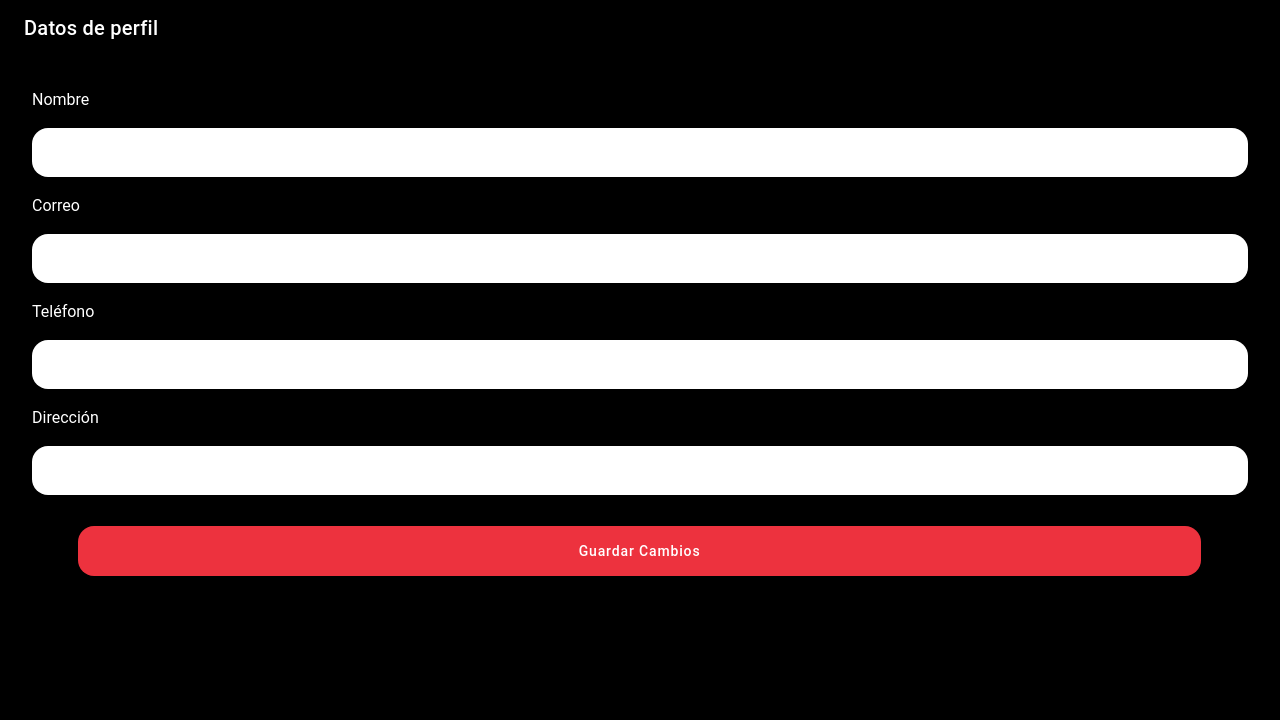
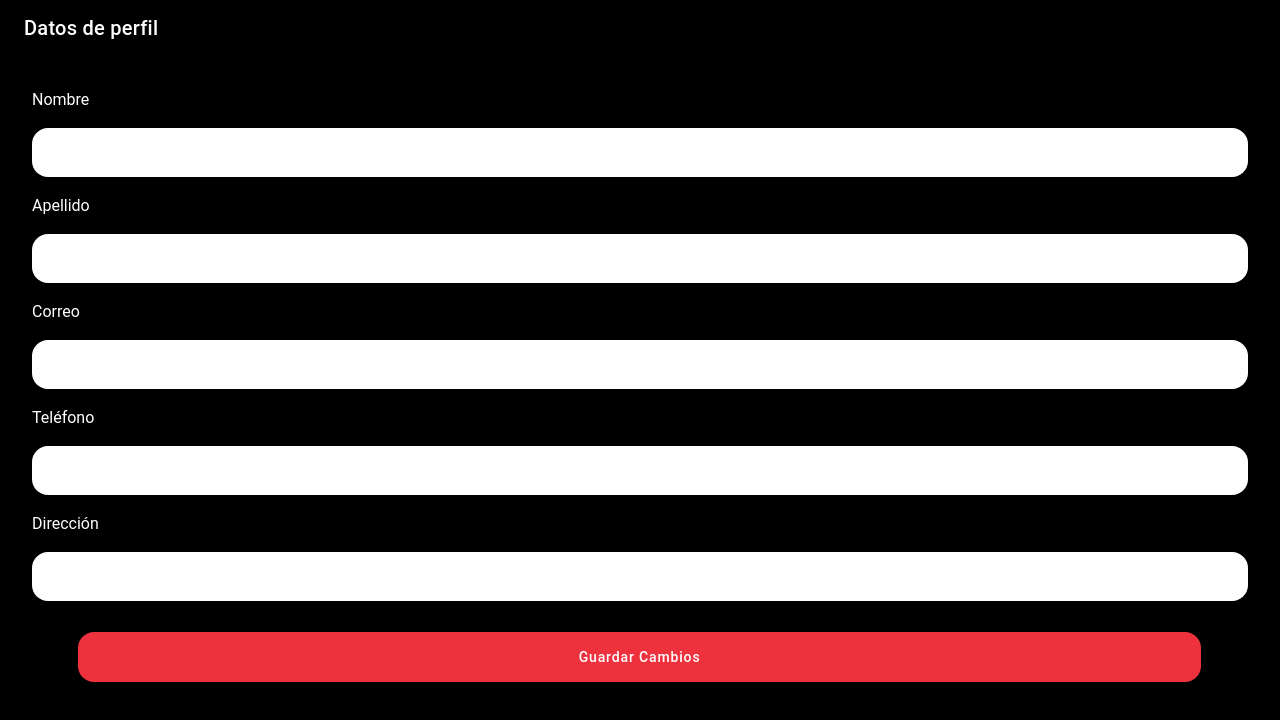
Before and after one commit to diego410711/mbf-movil, a React (Vite) app: page /profiledata in a window 1280 px wide. Shown: the top 720 px of the page. Built offline with nearby package versions, Linux system fonts and the light colour scheme.

Commit message:
correccion  en mi perfil

```diff
--- a/src/App.tsx
+++ b/src/App.tsx
@@ -62,6 +62,8 @@ const App: React.FC = () => {
   const [isLogged, setIsLogged] = useState(false);
   const [email, setEmail] = useState("");
   const [role, setRole] = useState("");
+  const [firstname, setFirstname] = useState("");
+  const [lastname, setLastname] = useState("");
   const [name, setName] = useState("");
   const [phone, setPhone] = useState("");
   const [address, setAddress] = useState("");
@@ -88,6 +90,8 @@ const App: React.FC = () => {
                 setPhone={setPhone}
                 setAddress={setAddress}
                 setUserId={setUserId}
+                setFirstname={setFirstname}
+                setLastname={setLastname}
               />
             </Route>
             <Route path="/page" exact={true}>
@@ -129,7 +133,8 @@ const App: React.FC = () => {
             </Route>
             <Route path="/profiledata" exact={true}>
               <ProfileData
-                name={name}
+                firstname={firstname}
+                lastname={lastname}
                 email={email}
                 phone={phone}
                 address={address}
--- a/src/pages/Login/Login.tsx
+++ b/src/pages/Login/Login.tsx
@@ -60,7 +60,9 @@ export default function Login(props: {
         saveToken(data.access_token);
         props.setRole(data.role);
         props.setEmail(data.email);
-        props.setName(`${data.name + " " + data.lastname}`);
+        props.setName(`${data.name + " " + data.lastname}`)
+        props.setFirstname(data.name);
+        props.setLastname(data.lastname);
         props.setPhone(data.phone);
         props.setAddress(data.address);
         props.setUserId(data.userId)
--- a/src/pages/ProfileData/ProfileData.tsx
+++ b/src/pages/ProfileData/ProfileData.tsx
@@ -16,15 +16,10 @@ import { useState } from "react";
 import { updateUser } from "../../services/authService"; // Importa tu servicio de actualización
 import "./ProfileData.css";
 
-export default function (props: {
-  name: string;
-  email: string;
-  phone: string;
-  address: string;
-  userId: string;
-}) {
+export default function (props: any) {
   const [profileData, setProfileData] = useState({
-    name: props.name,
+    name: props.firstname,
+    lastname: props.lastname,
     email: props.email,
     phone: props.phone,
     address: props.address,
@@ -81,6 +76,15 @@ export default function (props: {
               }
               className="custom-input"
             />
+          </IonItem> <IonItem className="custom-item">
+            <IonLabel position="floating">Apellido</IonLabel>
+            <IonInput
+              value={profileData.lastname}
+              onIonInput={(e) =>
+                handleInputChange("lastname", e.detail.value || "")
+              }
+              className="custom-input"
+            />
           </IonItem>
           <IonItem className="custom-item">
             <IonLabel position="floating">Correo</IonLabel>
```
Also changed, not shown: 1 other file (tests, documents, lock files or other folders).
